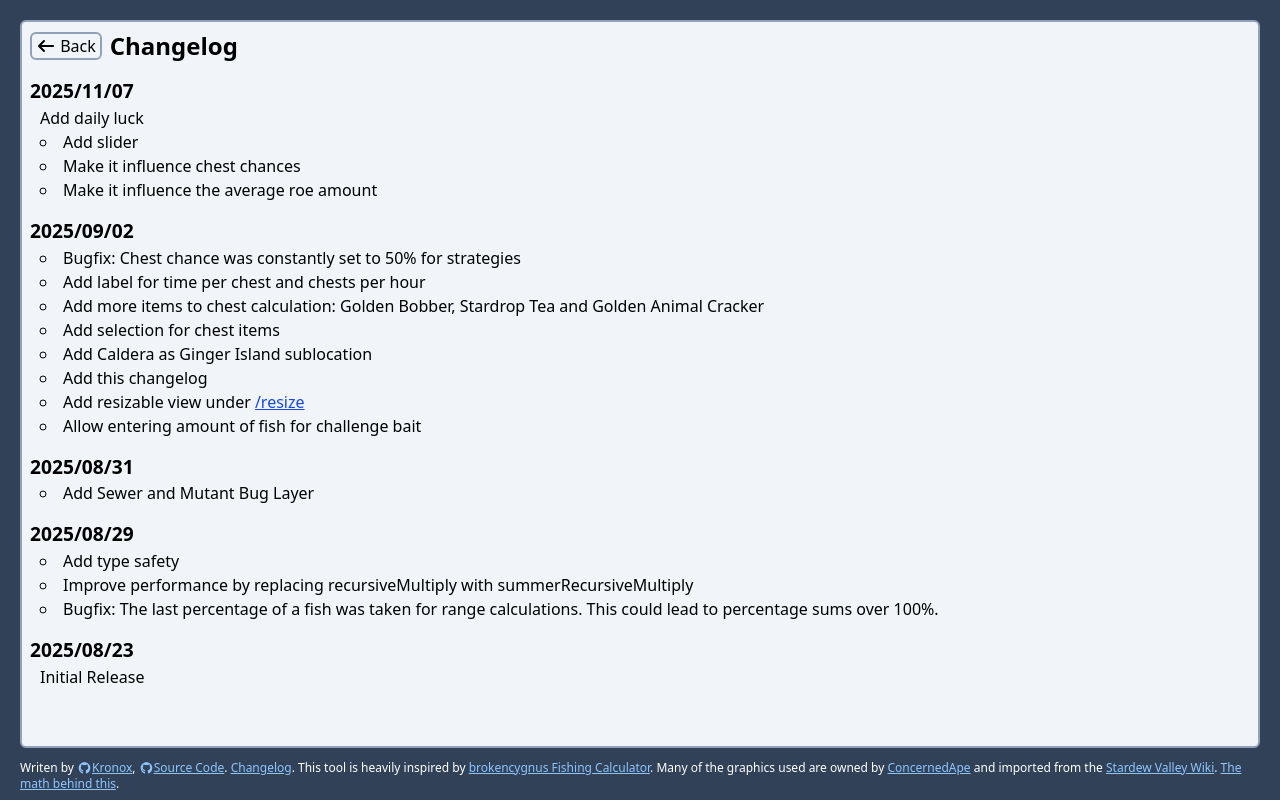
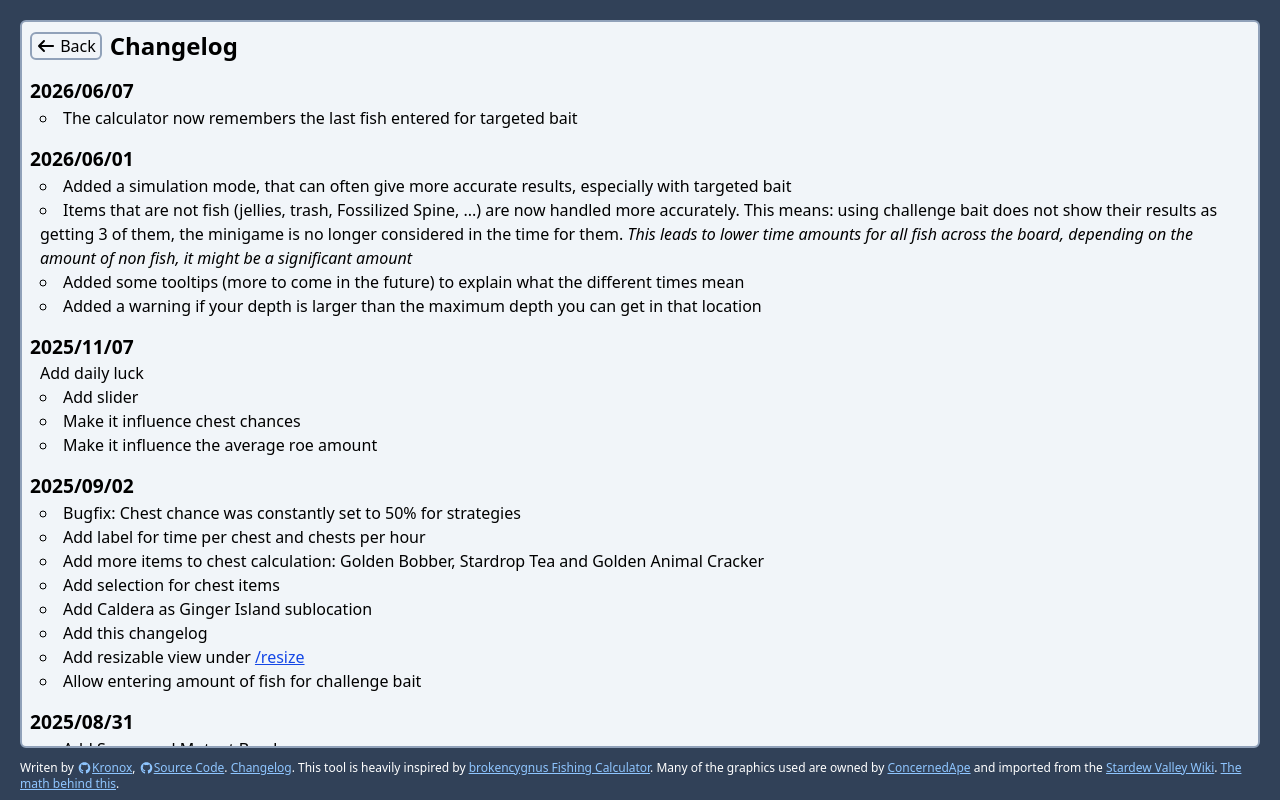
Before and after one commit to Kr0nox/999FishCalculator, a Vue app: page /changelog in a window 1280 px wide. Built offline with nearby package versions, Linux system fonts and the light colour scheme.

Commit message:
add changelog

```diff
--- a/src/views/ChangeLog.vue
+++ b/src/views/ChangeLog.vue
@@ -9,6 +9,38 @@
       <h1 class="text-2xl font-bold">Changelog</h1>
     </div>
     <main>
+      <h2>2026/06/07</h2>
+      <div>
+        <ul>
+          <li>The calculator now remembers the last fish entered for targeted bait</li>
+        </ul>
+      </div>
+      <h2>2026/06/01</h2>
+      <div>
+        <ul>
+          <li>
+            Added a simulation mode, that can often give more accurate results, especially with
+            targeted bait
+          </li>
+          <li>
+            Items that are not fish (jellies, trash, Fossilized Spine, ...) are now handled more
+            accurately. This means: using challenge bait does not show their results as getting 3 of
+            them, the minigame is no longer considered in the time for them.
+            <i
+              >This leads to lower time amounts for all fish across the board, depending on the
+              amount of non fish, it might be a significant amount</i
+            >
+          </li>
+          <li>
+            Added some tooltips (more to come in the future) to explain what the different times
+            mean
+          </li>
+          <li>
+            Added a warning if your depth is larger than the maximum depth you can get in that
+            location
+          </li>
+        </ul>
+      </div>
       <h2>2025/11/07</h2>
       <div>
         Add daily luck
```
